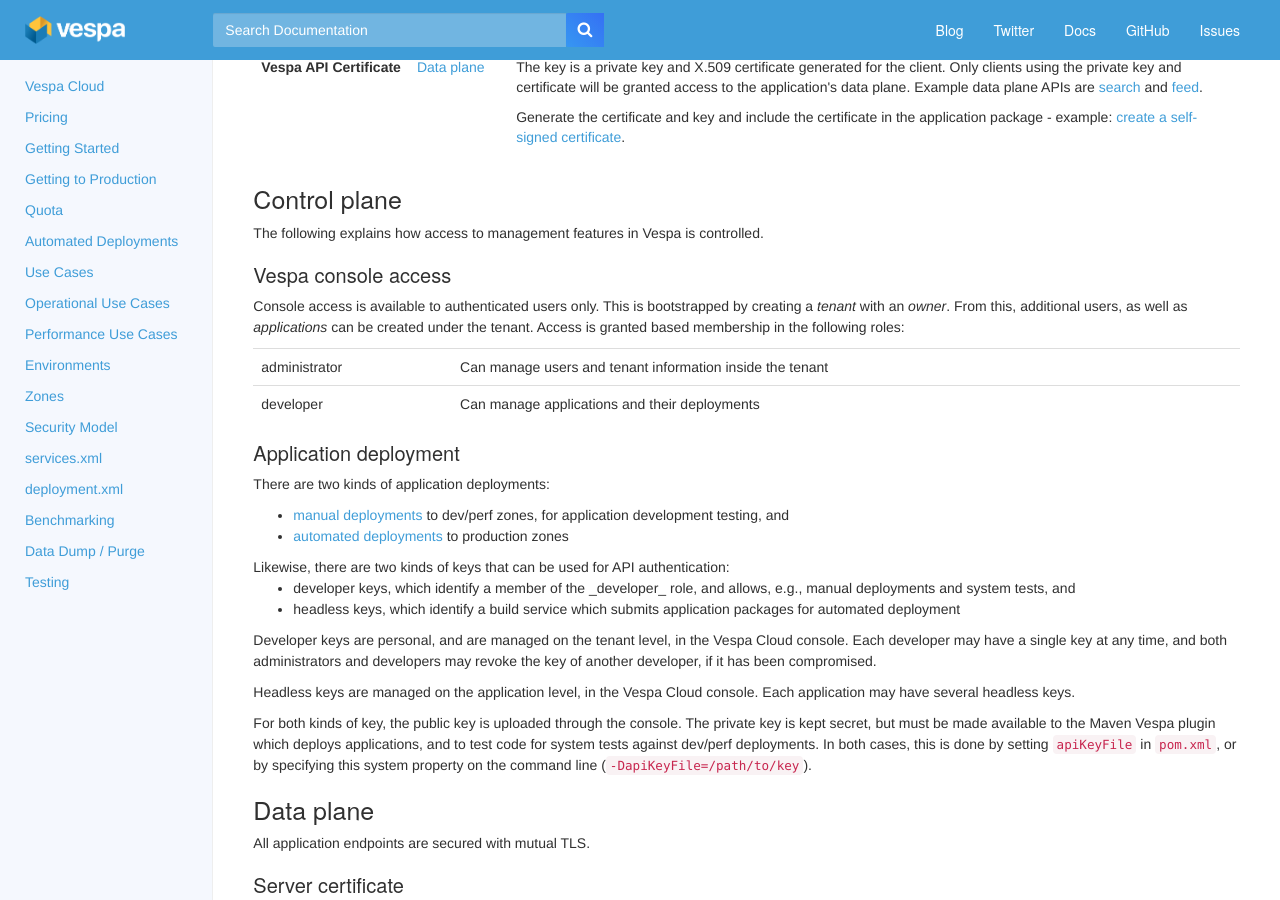
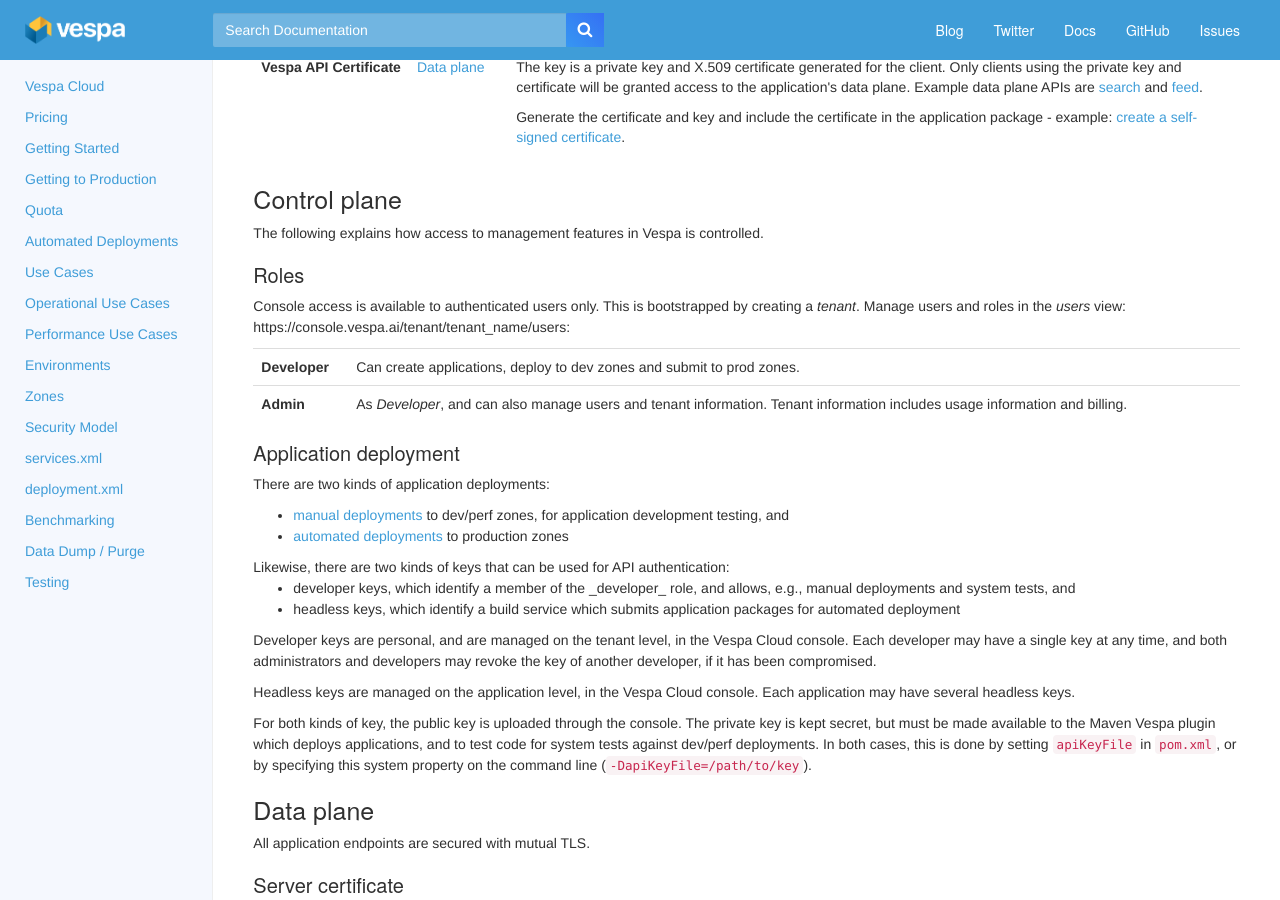
Before and after one commit to vespa-engine/cloud, a Jekyll site: the page built from security-model.html, in a window 1280 px wide and 900 px high, scrolled down 484 px. Built offline with Jekyll 4.4.1, drawn with Linux system fonts in a browser that asks for light colours.

Commit message:
make the roles section much clearer / better heading

```diff
--- a/security-model.html
+++ b/security-model.html
@@ -74,17 +74,27 @@ The following explains how access to management features in Vespa is controlled.
 </p>
 
 
-<h3 id="vespa-console-access">Vespa console access</h3>
+<h3 id="roles">Roles</h3>
 <p>
 Console access is available to authenticated users only.
-This is bootstrapped by creating a <em>tenant</em> with an <em>owner</em>.
-From this, additional users, as well as <em>applications</em> can be created under the tenant.
-Access is granted based membership in the following roles:
+This is bootstrapped by creating a <em>tenant</em>.
+<!-- ToDo with an <em>owner</em> - there is no concept of an owner ...-->
+Manage users and roles in the <em>users</em> view: https://console.vespa.ai/tenant/tenant_name/users:
 <table class="table">
-    <tr><td>administrator</td><td>Can manage users and tenant information inside the tenant</td></tr>
-    <tr><td>developer</td><td>Can manage applications and their deployments</td></tr>
+<thead></thead>
+<tbody>
+    <tr>
+      <th>Developer</th><td>Can create applications,
+          deploy to dev zones and submit to prod zones.</td>
+    </tr><tr>
+      <th>Admin</th><td>As <em>Developer</em>,
+        and can also manage users and tenant information.
+        Tenant information includes usage information and billing.
+      </td>
+    </tr>
+</tbody>
 </table>
-</p>
+
 
 
 <h3 id="application-deployment">Application deployment</h3>
```
